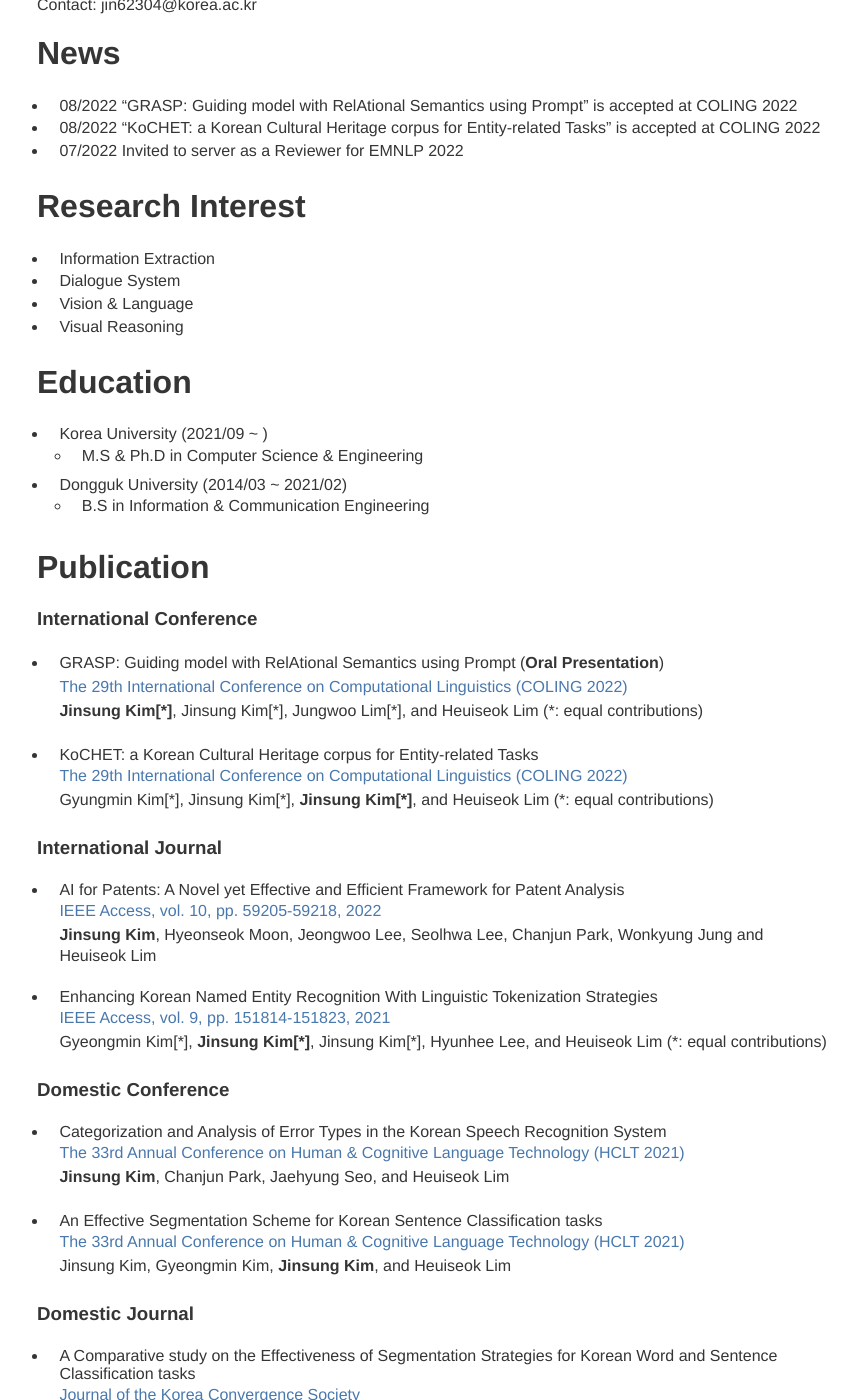
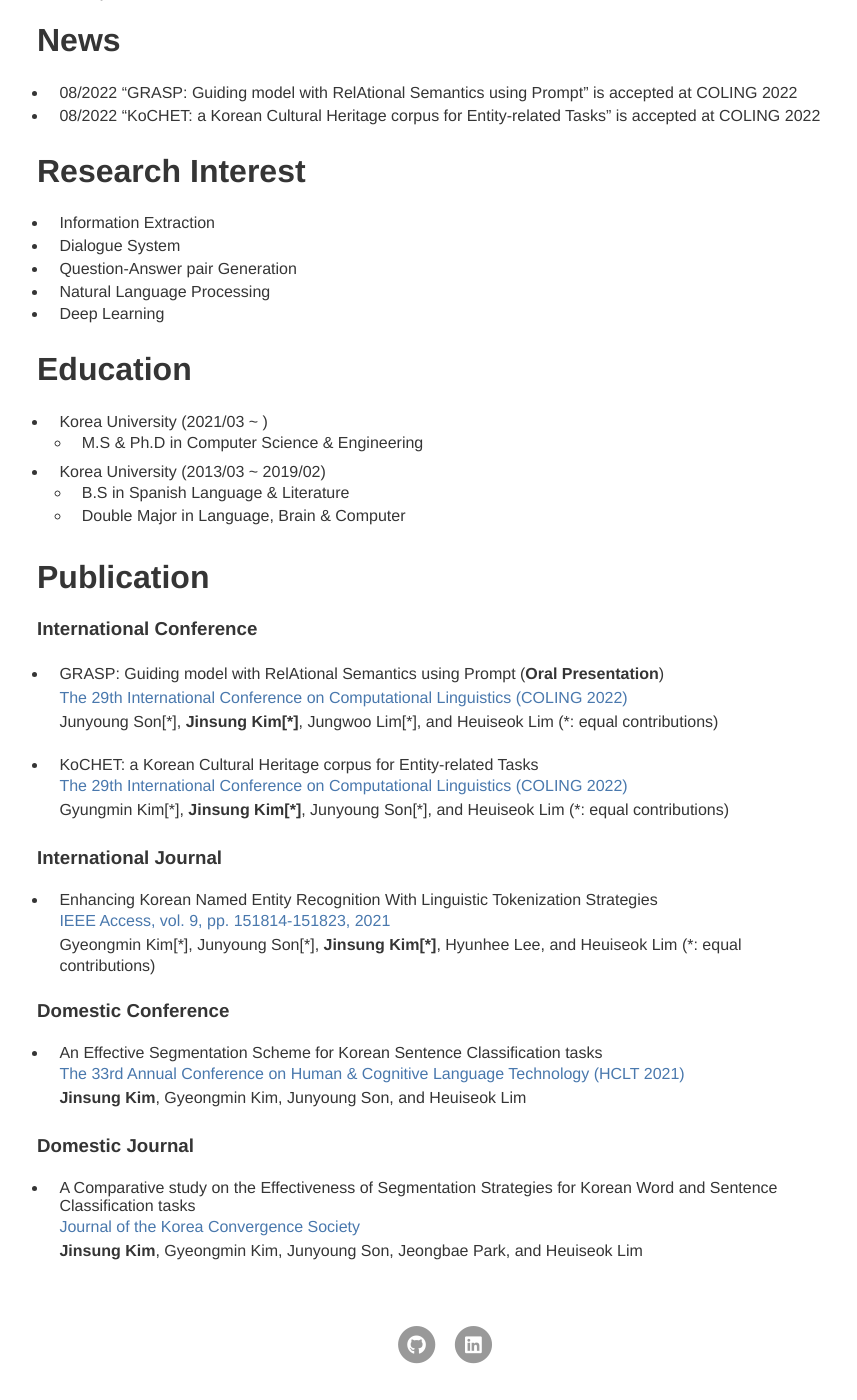
Before and after one commit to jin62304/jin62304.github.io, a Jekyll site: the page built from index.md, in a window 1280 px wide and 1400 px high, scrolled down 420 px. Shown: the whole window, without its empty margins (203-1060 px from the left). Built offline with Jekyll 4.4.1, drawn with Linux system fonts in a browser that asks for light colours; some of the changed text lies outside the part shown.

Commit message:
jinsung update

```diff
--- a/_config.yml
+++ b/_config.yml
@@ -1,15 +1,15 @@
 # Site settings
-title: Junyoung Son
+title: Jinsung Kim
 baseurl: ""
-url: "https://rgop13.github.io"
+url: "https://jin62304.github.io"
 google_analytics: # Tracking ID, e.g. "UA-000000-01"
 
 # Author
 author:
-  name: Junyoung Son
+  name: Jinsung Son
   desc: NLP & AI Lab., Korea University
-  email: s0ny@korea.ac.kr
-  selfie: assets/img/profile2.jpeg
+  email: jin62304@korea.ac.kr
+  selfie: assets/img/profile_jinsung.jpeg
 
 # social
 social:
@@ -19,11 +19,11 @@ social:
   dribbble:
   facebook:
   flickr:
-  github: rgop13
+  github: jin62304
   google_plus:
   instagram:
   keybase:
-  linkedin: https://www.linkedin.com/in/junyoung-son-2836a2183/
+  linkedin: https://www.linkedin.com/in/jinsung-kim-703195178/
   pinterest:
   reddit:
   soundcloud:
--- a/index.md
+++ b/index.md
@@ -3,7 +3,7 @@ layout: about
 ---
 [//]: # (Please check my [CV]&#40;https://drive.google.com/file/d/1OIubJzknuk7bAkOjLuTYHHNBPVkzwjoe/view?usp=sharing&#41; and [Google Scholar]&#40;https://scholar.google.com/citations?user=ubIxtk8AAAAJ&hl=ko&#41;! )
 # About Me
-I'm interested in Information Extraction and Dialogue System. <br /> Currently, I am a graduate student and advised by Prof. [Heuiseok Lim](https://scholar.google.co.kr/citations?user=HMTkz7oAAAAJ&hl=ko&oi=ao)  in the [NLP & AI Lab](http://nlp.korea.ac.kr/).
+I'm interested in Natural Language Processing, especially in Information Extraction, Dialogue System and Question-Answer pair Generation. <br /> Currently, I am a graduate student and advised by Prof. [Heuiseok Lim](https://scholar.google.co.kr/citations?user=HMTkz7oAAAAJ&hl=ko&oi=ao)  in the [NLP & AI Lab](http://nlp.korea.ac.kr/).
 
 Contact: jin62304@korea.ac.kr
 <br/>
@@ -12,22 +12,22 @@ Contact: jin62304@korea.ac.kr
 
 * 08/2022     "GRASP: Guiding model with RelAtional Semantics using Prompt" is accepted at COLING 2022
 * 08/2022     "KoCHET: a Korean Cultural Heritage corpus for Entity-related Tasks" is accepted at COLING 2022
-* 07/2022     Invited to server as a Reviewer for EMNLP 2022
-
 
 # Research Interest
 * Information Extraction
 * Dialogue System
-* Vision & Language
-* Visual Reasoning
+* Question-Answer pair Generation
+* Natural Language Processing
+* Deep Learning
 <br/>
 
 # Education
-* Korea University (2021/09 ~ )
+* Korea University (2021/03 ~ )
   * M.S & Ph.D in Computer Science & Engineering
 
-* Dongguk University (2014/03 ~ 2021/02)
-  * B.S in Information & Communication Engineering
+* Korea University (2013/03 ~ 2019/02)
+  * B.S in Spanish Language & Literature
+  * Double Major in Language, Brain & Computer
 <br/>
 
 # Publication
@@ -35,35 +35,26 @@ Contact: jin62304@korea.ac.kr
 ### International Conference
 * GRASP: Guiding model with RelAtional Semantics using Prompt (**Oral Presentation**) <br/>
 <span style="color:rgb(73, 120, 173)"> The 29th International Conference on Computational Linguistics (COLING 2022) </span> <br/>
-**Jinsung Kim[\*]**, Jinsung Kim[\*], Jungwoo Lim[\*], and Heuiseok Lim (*: equal contributions)
+Junyoung Son[\*], **Jinsung Kim[\*]**, Jungwoo Lim[\*], and Heuiseok Lim (*: equal contributions)
 <br/>
 * KoCHET: a Korean Cultural Heritage corpus for Entity-related Tasks <br/>
 <span style="color:rgb(73, 120, 173)"> The 29th International Conference on Computational Linguistics (COLING 2022) </span> <br/>
-Gyungmin Kim[\*], Jinsung Kim[\*], **Jinsung Kim[\*]**, and Heuiseok Lim (*: equal contributions)
+Gyungmin Kim[\*], **Jinsung Kim[\*]**, Junyoung Son[\*], and Heuiseok Lim (*: equal contributions)
 <br/>
 
 ### International Journal
-* AI for Patents: A Novel yet Effective and Efficient Framework for Patent Analysis <br/>
-<span style="color:rgb(73, 120, 173)"> IEEE Access, vol. 10, pp. 59205-59218, 2022 </span> <br/>
-**Jinsung Kim**, Hyeonseok Moon, Jeongwoo Lee, Seolhwa Lee, Chanjun Park, Wonkyung Jung and Heuiseok Lim
-<br/>
 * Enhancing Korean Named Entity Recognition With Linguistic Tokenization Strategies <br/>
 <span style="color:rgb(73, 120, 173)"> IEEE Access, vol. 9, pp. 151814-151823, 2021 </span> <br/>
-Gyeongmin Kim[\*], **Jinsung Kim[\*]**, Jinsung Kim[\*], Hyunhee Lee, and Heuiseok Lim (*: equal contributions)
+Gyeongmin Kim[\*], Junyoung Son[\*], **Jinsung Kim[\*]**, Hyunhee Lee, and Heuiseok Lim (*: equal contributions)
 <br/>
 
 ### Domestic Conference
-* Categorization and Analysis of Error Types in the Korean Speech Recognition System <br/>
-<span style="color:rgb(73, 120, 173)"> The 33rd Annual Conference on Human & Cognitive Language Technology (HCLT 2021) </span> <br/>
-**Jinsung Kim**, Chanjun Park, Jaehyung Seo, and Heuiseok Lim
-<br/>
-<br/>
 * An Effective Segmentation Scheme for Korean Sentence Classification tasks <br/>
 <span style="color:rgb(73, 120, 173)"> The 33rd Annual Conference on Human & Cognitive Language Technology (HCLT 2021) </span> <br/>
-Jinsung Kim, Gyeongmin Kim, **Jinsung Kim**, and Heuiseok Lim
+**Jinsung Kim**, Gyeongmin Kim, Junyoung Son, and Heuiseok Lim
 <br/>
 
 ### Domestic Journal
 * A Comparative study on the Effectiveness of Segmentation Strategies for Korean Word and Sentence Classification tasks <br/>
 <span style="color:rgb(73, 120, 173)"> Journal of the Korea Convergence Society </span> <br/>
-Jinsung Kim, Gyeongmin Kim, **Jinsung Kim**, Jeongbae Park, and Heuiseok Lim
+**Jinsung Kim**, Gyeongmin Kim, Junyoung Son, Jeongbae Park, and Heuiseok Lim
```
Also changed, not shown: assets/img/profile.jpeg (deleted), assets/img/profile2.jpeg (deleted), assets/img/profile_jinsung.jpg (added).
